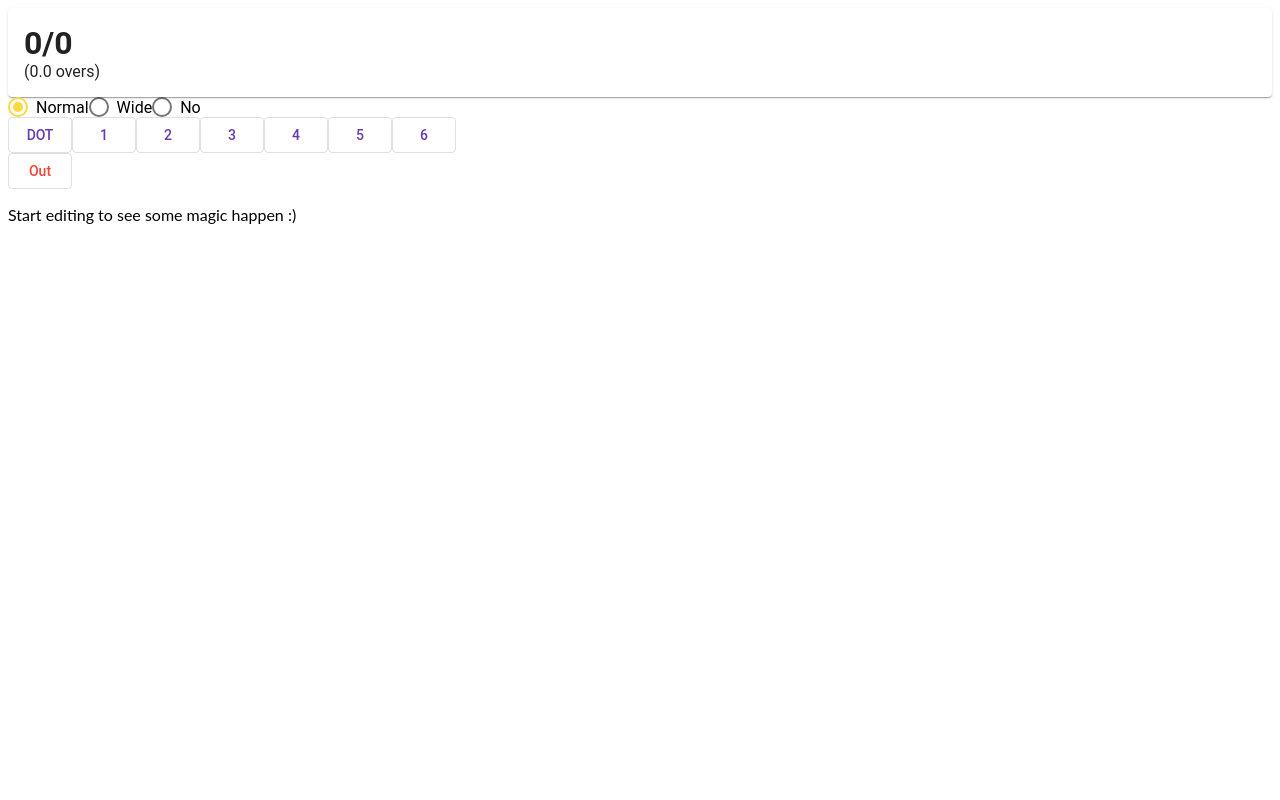
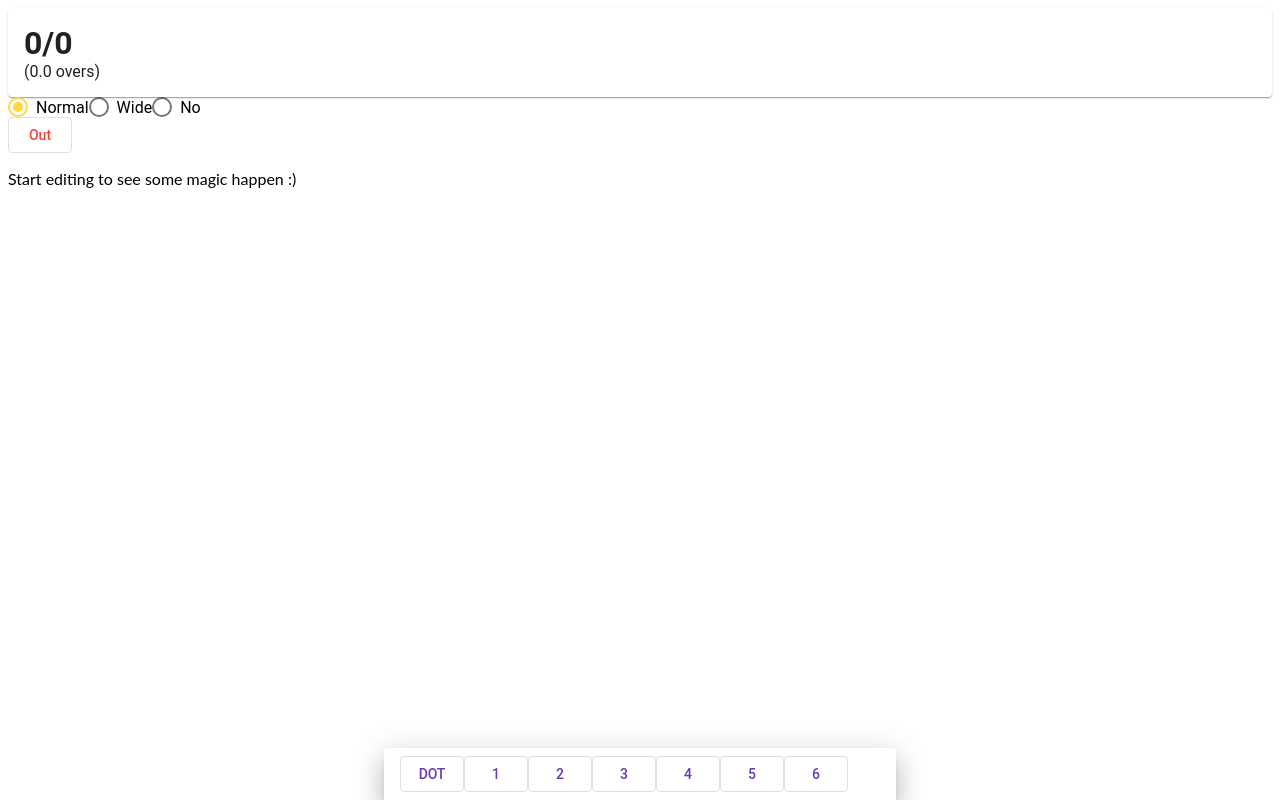
Before and after one commit to ankitkhedekar/angular-cric-scorer, an Angular app: page / in a window 1280 px wide. Built offline with nearby package versions, Linux system fonts and the light colour scheme.

Commit message:
3 files modified, 3 added

```diff
--- a/src/app/app.module.ts
+++ b/src/app/app.module.ts
@@ -2,18 +2,23 @@ import { NgModule } from '@angular/core';
 import { BrowserModule } from '@angular/platform-browser';
 import { FormsModule } from '@angular/forms';
 
+import { BrowserAnimationsModule } from '@angular/platform-browser/animations';
+
 import { MatCardModule }  from '@angular/material/card';
 import { MatButtonModule } from '@angular/material/button';
 import { MatRadioModule } from '@angular/material/radio';
+import {MatBottomSheetModule} from '@angular/material/bottom-sheet'
 
 import { AppComponent } from './app.component';
 import { ScorerComponent } from './scorer/scorer.component';
+import { ScorerActionSheetComponent } from './scorer-action-sheet/scorer-action-sheet.component';
 
 
 
 @NgModule({
-  imports:      [ BrowserModule, FormsModule, MatCardModule, MatButtonModule, MatRadioModule ],
-  declarations: [ AppComponent, ScorerComponent ],
-  bootstrap:    [ AppComponent ]
+  imports:      [ BrowserModule, BrowserAnimationsModule, FormsModule, MatCardModule, MatButtonModule, MatRadioModule, MatBottomSheetModule ],
+  declarations: [ AppComponent, ScorerComponent, ScorerActionSheetComponent ],
+  bootstrap:    [ AppComponent ],
+  entryComponents: [ ScorerActionSheetComponent ]
 })
 export class AppModule { }
--- /dev/null
+++ b/src/app/scorer-action-sheet/scorer-action-sheet.component.html
@@ -0,0 +1,9 @@
+<div>
+  <button mat-stroked-button color="primary" (click)="scoreClick(0)">DOT</button>
+  <button mat-stroked-button color="primary" (click)="scoreClick(1)">1</button>
+  <button mat-stroked-button color="primary" (click)="scoreClick(2)">2</button>
+  <button mat-stroked-button color="primary" (click)="scoreClick(3)">3</button>
+  <button mat-stroked-button color="primary" (click)="scoreClick(4)">4</button>
+  <button mat-stroked-button color="primary" (click)="scoreClick(5)">5</button>
+  <button mat-stroked-button color="primary" (click)="scoreClick(6)">6</button>
+</div>
--- /dev/null
+++ b/src/app/scorer-action-sheet/scorer-action-sheet.component.ts
@@ -0,0 +1,15 @@
+import { Component, OnInit } from '@angular/core';
+
+@Component({
+  selector: 'app-scorer-action-sheet',
+  templateUrl: './scorer-action-sheet.component.html',
+  styleUrls: ['./scorer-action-sheet.component.css']
+})
+export class ScorerActionSheetComponent implements OnInit {
+
+  constructor() { }
+
+  ngOnInit() {
+  }
+
+}
--- a/src/app/scorer/scorer.component.html
+++ b/src/app/scorer/scorer.component.html
@@ -12,15 +12,5 @@
 </div>
 
 <div>
-  <button mat-stroked-button color="primary" (click)="scoreClick(0)">DOT</button>
-  <button mat-stroked-button color="primary" (click)="scoreClick(1)">1</button>
-  <button mat-stroked-button color="primary" (click)="scoreClick(2)">2</button>
-  <button mat-stroked-button color="primary" (click)="scoreClick(3)">3</button>
-  <button mat-stroked-button color="primary" (click)="scoreClick(4)">4</button>
-  <button mat-stroked-button color="primary" (click)="scoreClick(5)">5</button>
-  <button mat-stroked-button color="primary" (click)="scoreClick(6)">6</button>
-</div>
-
-<div>
   <button mat-stroked-button color="warn" (click)="scoreOut(0)">Out</button>
 </div>
--- a/src/app/scorer/scorer.component.ts
+++ b/src/app/scorer/scorer.component.ts
@@ -1,5 +1,7 @@
 import { Component, Input } from '@angular/core';
+import { MatBottomSheet } from '@angular/material/bottom-sheet';
 import Scorer from './../common/scorer';
+import { ScorerActionSheetComponent } from './../scorer-action-sheet/scorer-action-sheet.component';
 
 @Component({
   selector: 'scorer',
@@ -15,11 +17,12 @@ export class ScorerComponent  {
   private ballType: string;
 
 
-  constructor (){
+  constructor (private _actionSheet: MatBottomSheet){
     this.scorer = new Scorer();
     this.score = this.scorer.getScore();
     this.ballTypes = this.scorer.getBallTypes();
     this._resetBallType();
+    this._openActionSheet();
   }
 
   scoreClick(runs) {
@@ -36,4 +39,10 @@ export class ScorerComponent  {
     this.ballType = 'normal';
   }
 
+  private _openActionSheet () {
+    this._actionSheet.open(ScorerActionSheetComponent , {
+      hasBackdrop: false
+    });
+  }
+
 }
```
Also changed, not shown: src/app/scorer-action-sheet/scorer-action-sheet.component.css (added).
